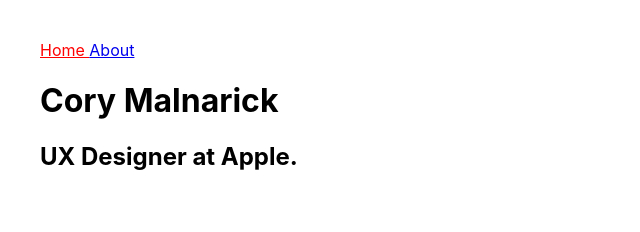
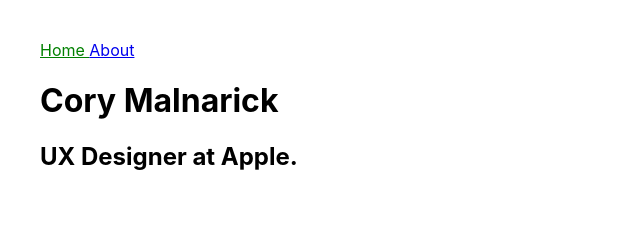
Before and after one commit to foundmonster/foundmonster.github.io, a Jekyll site: the page built from index.html, in a window 1280 px wide. Shown: the top 232 px of the page, without its empty margins (0-640 px from the left). Built offline with Jekyll 4.4.1, drawn with Linux system fonts in a browser that asks for light colours; Markdown is read by kramdown in place of the engine named in the settings.

Commit message:
adding sass files and stuff

```diff
--- a/_includes/navigation.html
+++ b/_includes/navigation.html
@@ -1,6 +1,6 @@
 <nav>
   {% for item in site.data.navigation %}
-     <a href="{{ item.link }}" {% if page.url == item.link %}style="color: red;"{% endif %}>
+     <a href="{{ item.link }}" {% if page.url == item.link %}class="current"{% endif %}>
       {{ item.name }}
     </a>
   {% endfor %}
--- a/_layouts/layout.html
+++ b/_layouts/layout.html
@@ -4,6 +4,7 @@
     <meta http-equiv="Content-Type" content="text/html; charset=UTF-8" />
     <meta name="author" content="Your Name" />
     <title>{{ page.title }}</title>
+    <link rel="stylesheet" href="/assets/css/styles.css">
     <meta name="viewport" content="width=device-width, initial-scale=1">
     <style>
       body {
--- /dev/null
+++ b/_sass/main.scss
@@ -0,0 +1,3 @@
+.current {
+	color: green;
+}
--- /dev/null
+++ b/assets/css/styles.scss
@@ -0,0 +1,3 @@
+---
+---
+@import "main";
```
